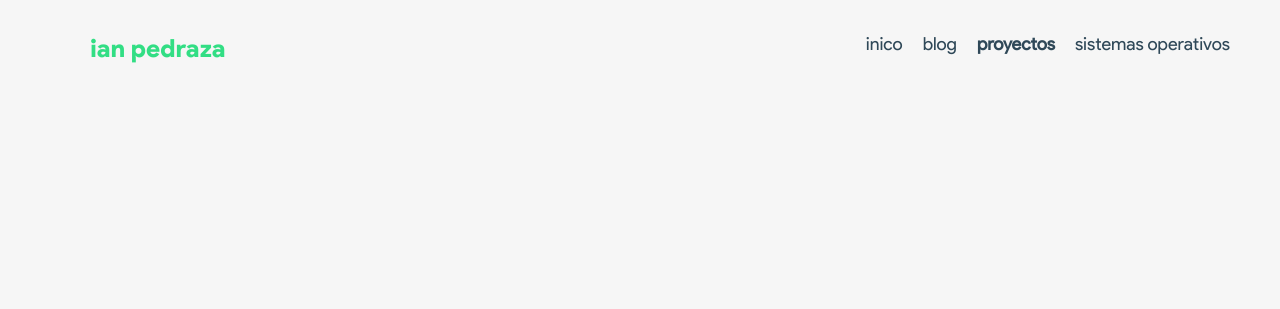
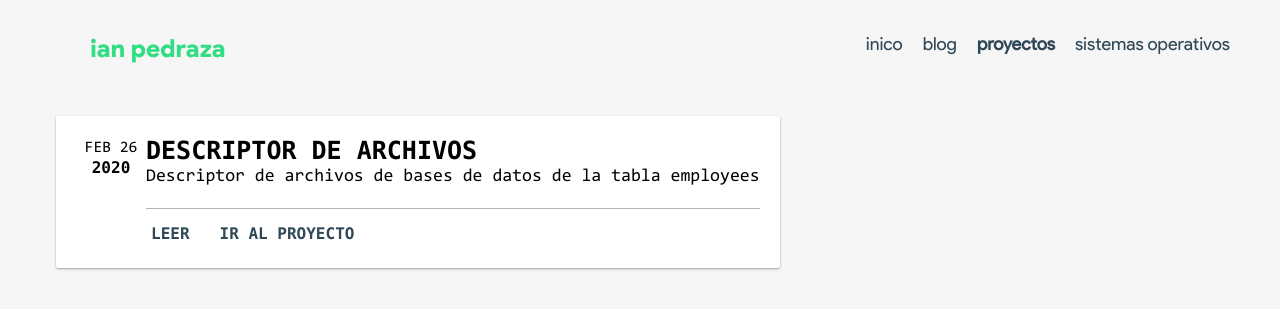
Before and after one commit to ianpedraza/ianpedraza.github.io, a PHP site: page /proyectos.html in a window 1280 px wide. Shown: the top 309 px of the page. Run offline with PHP 8.4, Linux system fonts and the light colour scheme.

Commit message:
Sección de proyectos

```diff
--- a/css/estilos.css
+++ b/css/estilos.css
@@ -127,7 +127,7 @@ body{
     height: 30px;
     float: left;
     margin-right: 20px;
-    -webkit-filter: grayscale(100%); /* Safari 6.0 - 9.0 */
+    -webkit-filter: grayscale(100%);
     filter: grayscale(100%);
 }
 
@@ -144,7 +144,80 @@ body{
     font-weight: bold;
 }
 
+.date{
+    font-family: 'Consolas';
+    width: 70px;
+    text-align: center;
+    float: left;
+    font-size: 16px;
+    margin-top: 3px;
+}
+
+.projectItemLink {
+    float: left;
+    text-decoration: none;
+    font-family: 'Consolas';
+    font-size: 16px;
+    color: #2F4858;
+    margin-right: 20px;
+    font-weight: bold;
+    margin-top: 10px;
+    padding: 5px;
+}
+
+.projectItemLink:active{
+    background-color: #77BAE4;
+}
+
+.projectItemLink:hover{
+    opacity: 0.7;
+}
+
+.projectConatiner {
+    background: #fff;
+    border-radius: 2px;
+    display: inline-block;
+    margin: 1rem;
+    position: relative;
+    border-radius: 2px;
+    box-shadow: 0 1px 3px rgba(0,0,0,0.12), 0 1px 2px rgba(0,0,0,0.24);
+    transition: all 0.3s cubic-bezier(.25,.8,.25,1);
+    padding: 20px;
+}
+
+.projectConatiner:hover {
+    box-shadow: 0 7px 14px rgba(0,0,0,0.25), 0 5px 5px rgba(0,0,0,0.22);
+}
+
+
+.projectItemBody{
+    float: left;
+}
+
+.divider {
+    width: 100%;
+    height: 0.5px;
+    margin-top: 20px;
+    background-color: dimgrey;
+    opacity: 0.5;
+}
+
+.projectItemTitle {
+    font-size: 25px;
+    font-family: 'Consolas';
+}
+
+.projectItemDescription {
+    font-family: 'Consolas';
+    text-align: justify;
+    font-size: 18px;
+}
+
 @media screen and (max-width: 900px){
+    .date{
+        display: none;
+    }
+
     .page_not_found {
         width: 300px;
         height: 240px;
--- a/proyectos.html
+++ b/proyectos.html
@@ -33,6 +33,17 @@
             </div>
 
             <div class="cuerpo">
+               <div class="projectConatiner">
+                    <div class="date">FEB 26<br><strong>2020</strong></div>
+
+                    <div class="projectItemBody" >
+                        <div class="projectItemTitle"><strong>DESCRIPTOR DE ARCHIVOS</strong></div>
+                        <div class="projectItemDescription">Descriptor de archivos de bases de datos de la tabla employees</div>
+                        <div class="divider"></div>
+                        <div><a class="projectItemLink" href="projects/database/descriptor.pdf" target="_blank">LEER</a></div>
+                        <div><a class="projectItemLink" href="https://github.com/IanPedraza/Manejador" target="_blank">IR AL PROYECTO</a></div>
+                    </div>
+               </div>
 
             </div>
 
```
Also changed, not shown: 1 other file.
